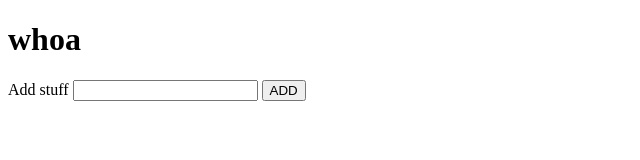
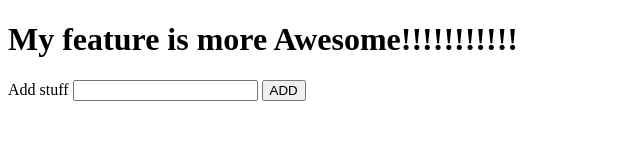
Before and after one commit to scottefloyd/forkingrepo, a plain HTML site: page index.html in a window 1280 px wide. Shown: the whole page, without its empty margins (0-640 px from the left). Drawn offline with Linux system fonts and the light colour scheme.

Commit message:
my awesome feature

```diff
--- a/index.html
+++ b/index.html
@@ -8,7 +8,7 @@
   <link rel="stylesheet" href="styles.css">
 </head>
 <body>
-  <h1>whoa</h1>
+  <h1>My feature is more Awesome!!!!!!!!!!!</h1>
 
   <form action="">
     <label for="">Add stuff</label>
```
